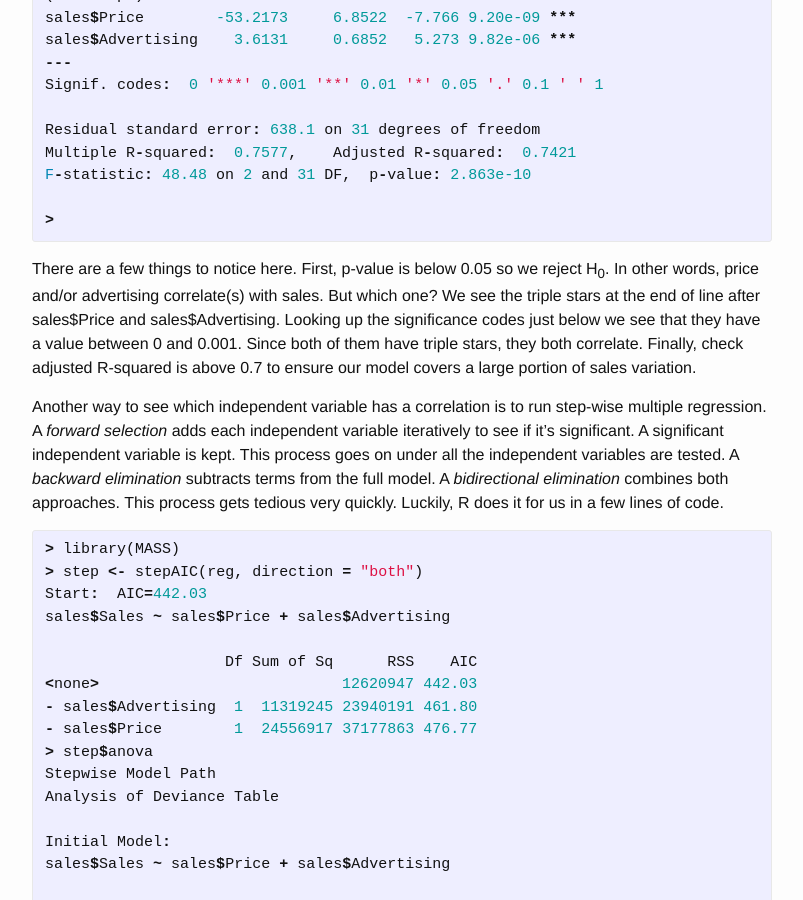
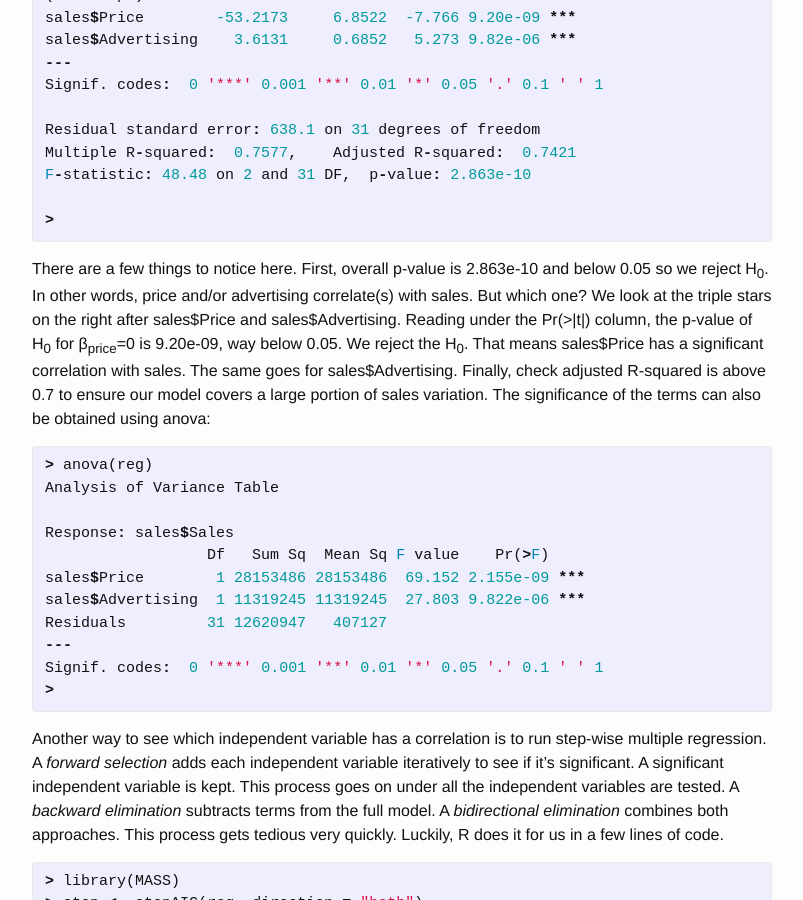
Before and after one commit to kcpyeung/kcpyeung.github.io, a Jekyll site: the page built from _posts/2017-03-14-correlation-analysis-linear-regression.markdown, in a window 1280 px wide and 900 px high, scrolled down 5107 px. Shown: the whole window, without its empty margins (238-1041 px from the left). Built offline with Jekyll 4.4.1, drawn with Linux system fonts in a browser that asks for light colours.

Commit message:
Rewrite the anova paragraph for better clarity. Add an actual anova example.

```diff
--- a/_posts/2017-03-14-correlation-analysis-linear-regression.markdown
+++ b/_posts/2017-03-14-correlation-analysis-linear-regression.markdown
@@ -163,7 +163,21 @@ F-statistic: 48.48 on 2 and 31 DF,  p-value: 2.863e-10
 >
 {% endhighlight %}
 
-There are a few things to notice here. First, p-value is below 0.05 so we reject H<sub>0</sub>. In other words, price and/or advertising correlate(s) with sales. But which one? We see the triple stars at the end of line after sales$Price and sales$Advertising. Looking up the significance codes just below we see that they have a value between 0 and 0.001. Since both of them have triple stars, they both correlate. Finally, check adjusted R-squared is above 0.7 to ensure our model covers a large portion of sales variation.
+There are a few things to notice here. First, overall p-value is 2.863e-10 and below 0.05 so we reject H<sub>0</sub>. In other words, price and/or advertising correlate(s) with sales. But which one? We look at the triple stars on the right after sales$Price and sales$Advertising. Reading under the Pr(>\|t\|) column, the p-value of H<sub>0</sub> for β<sub>price</sub>=0 is 9.20e-09, way below 0.05. We reject the H<sub>0</sub>. That means sales$Price has a significant correlation with sales. The same goes for sales$Advertising. Finally, check adjusted R-squared is above 0.7 to ensure our model covers a large portion of sales variation. The significance of the terms can also be obtained using anova:
+
+{% highlight r %}
+> anova(reg)
+Analysis of Variance Table
+
+Response: sales$Sales
+                  Df   Sum Sq  Mean Sq F value    Pr(>F)
+sales$Price        1 28153486 28153486  69.152 2.155e-09 ***
+sales$Advertising  1 11319245 11319245  27.803 9.822e-06 ***
+Residuals         31 12620947   407127
+---
+Signif. codes:  0 '***' 0.001 '**' 0.01 '*' 0.05 '.' 0.1 ' ' 1
+>
+{% endhighlight %}
 
 Another way to see which independent variable has a correlation is to run step-wise multiple regression. A *forward selection* adds each independent variable iteratively to see if it's significant. A significant independent variable is kept. This process goes on under all the independent variables are tested. A *backward elimination* subtracts terms from the full model. A *bidirectional elimination* combines both approaches. This process gets tedious very quickly. Luckily, R does it for us in a few lines of code.
 
```
